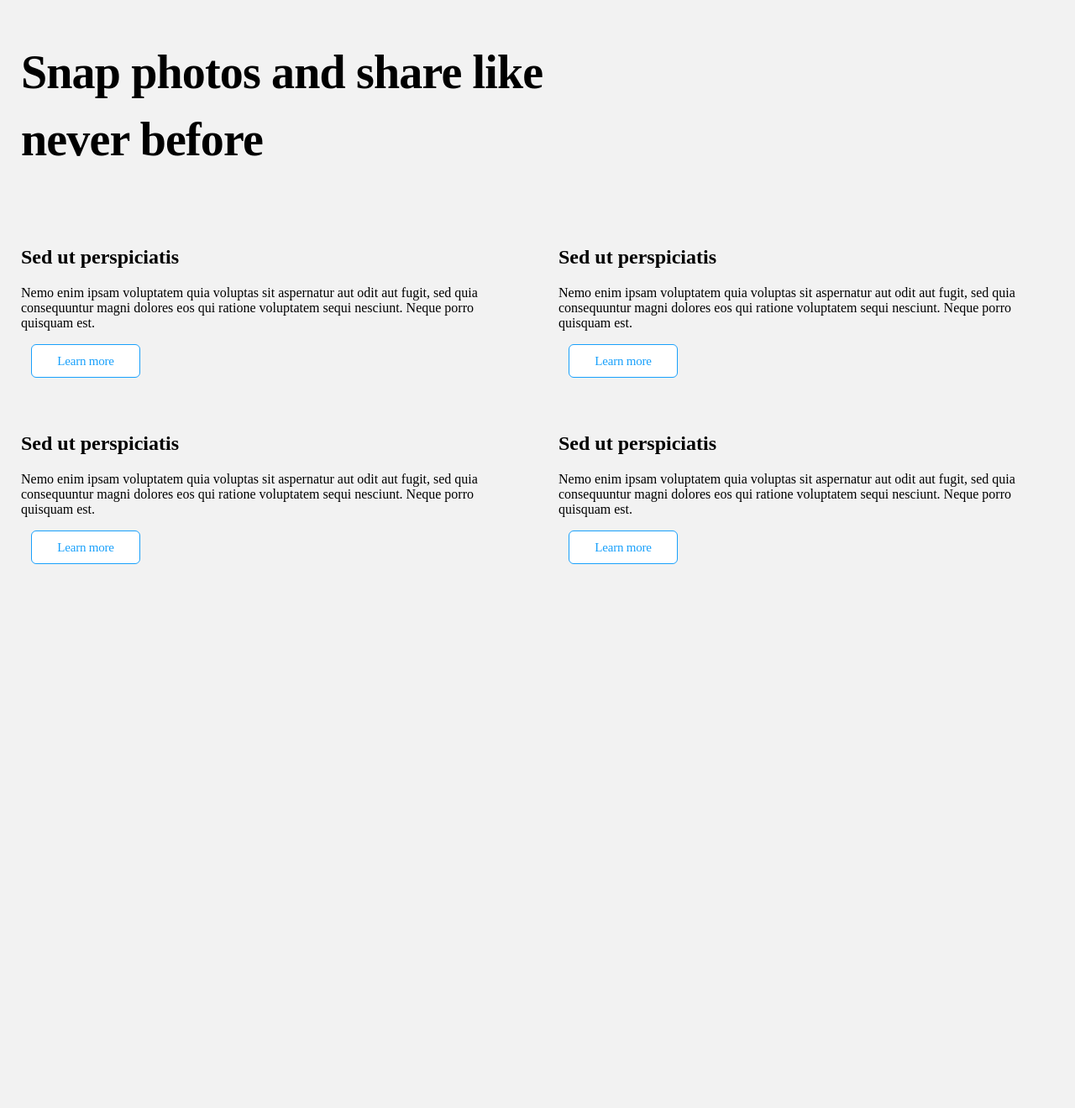
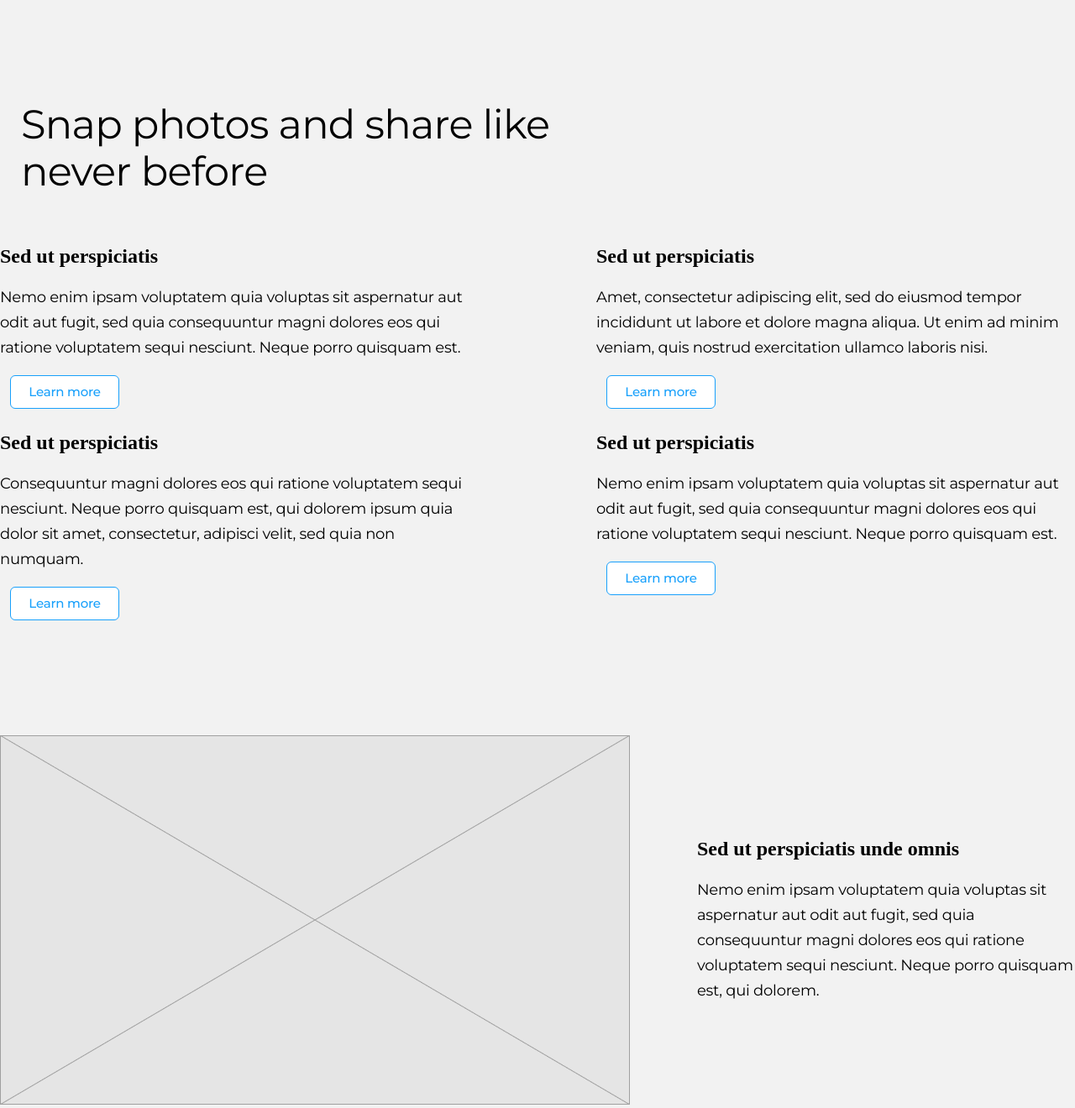
Before and after one commit to sinaJsizurB/1802, a plain HTML site: page index.html in a window 1280 px wide. Shown: the part 860-2180 px from the top of the page at 84% size. Before the commit the page ends 1557 px from the top, so only its background shows below. Drawn offline with nearby package versions, Linux system fonts and the light colour scheme; files that its build step writes are made by us from their sources.

Commit message:
uzdait 21.02

```diff
--- a/index.html
+++ b/index.html
@@ -1,4 +1,9 @@
 <!DOCTYPE html>
+<head>
+    <link rel="preconnect" href="https://fonts.googleapis.com">
+    <link rel="preconnect" href="https://fonts.gstatic.com" crossorigin>
+    <link href="https://fonts.googleapis.com/css2?family=Montserrat:wght@400;500&display=swap" rel="stylesheet">
+</head>
 <link rel="stylesheet" href="style.css">
 
 <div class="top_header">
@@ -34,7 +39,7 @@
     <h1 class="bg_header__title">The largest community of photo enthusiasts!</h1>
     <a href="#" class="btn btn_accent btn_call_to_action">Join Today</a>
 </header>
-<section>
+<section class="section_1">
     <div class="block_title">
     <h1 class="block_title_h1">Snap photos and share like never before</h1>
     </div>
@@ -47,18 +52,16 @@
         </div>
         <div class="block_2">
             <h2>Sed ut perspiciatis</h2>
-            <p>Nemo enim ipsam voluptatem quia voluptas sit aspernatur aut odit aut fugit, sed quia consequuntur magni dolores
-                eos qui
-                ratione voluptatem sequi nesciunt. Neque porro quisquam est.</p>
+            <p>Amet, consectetur adipiscing elit, sed do eiusmod tempor incididunt ut labore et dolore magna aliqua. Ut enim ad minim
+            veniam, quis nostrud exercitation ullamco laboris nisi.</p>
             <a href="#" class="btn btn_light">Learn more</a>
         </div>
     </div>
     <div class="section_container_2">
         <div class="block_1">
             <h2>Sed ut perspiciatis</h2>
-            <p>Nemo enim ipsam voluptatem quia voluptas sit aspernatur aut odit aut fugit, sed quia consequuntur magni
-                dolores eos qui
-                ratione voluptatem sequi nesciunt. Neque porro quisquam est.</p>
+            <p>Consequuntur magni dolores eos qui ratione voluptatem sequi nesciunt. Neque porro quisquam est, qui dolorem ipsum quia
+            dolor sit amet, consectetur, adipisci velit, sed quia non numquam.</p>
             <a href="#" class="btn btn_light">Learn more</a>
         </div>
         <div class="block_2">
@@ -70,5 +73,44 @@
             <a href="#" class="btn btn_light">Learn more</a>
         </div>
     </div>
+</section>
+<section class="section_2">
+    <img src="/Rectangle.png" alt="">
+    <div class="block_2">
+        <h2>Sed ut perspiciatis unde omnis</h2>
+        <p>Nemo enim ipsam voluptatem quia voluptas sit aspernatur aut odit aut fugit, sed quia consequuntur magni
+            dolores eos qui
+            ratione voluptatem sequi nesciunt. Neque porro quisquam est, qui dolorem.</p>
+    </div>
 
 </section>
+<section class="section_3">
+
+    <div class="block_1">
+        <h2>Sed ut perspiciatis unde omnis</h2>
+        <p>Nemo enim ipsam voluptatem quia voluptas sit aspernatur aut odit aut fugit, sed quia consequuntur magni
+            dolores eos qui
+            ratione voluptatem sequi nesciunt. Neque porro quisquam est, qui dolorem.</p>
+    </div>
+    <img src="/Rectangle.png" alt="">
+
+</section>
+<section class="section_4">
+    <div class="section_4_block_conteiner">
+    <h1>You’re in good company</h1>
+    <p>Lorem ipsum dolor sit amet, consectetur adipiscing elit, sed do eiusmod tempor incididunt ut labore</p>
+    <div class="block_list_1">
+        <img src="/Rectangle.png" alt="">
+        <img src="/Rectangle.png" alt="">
+        <img src="/Rectangle.png" alt="">
+        <img src="/Rectangle.png" alt="">
+
+    </div>
+    <div class="block_list_2">
+        <img src="/Rectangle.png" alt="">
+        <img src="/Rectangle.png" alt="">
+        <img src="/Rectangle.png" alt="">
+        <img src="/Rectangle.png" alt="">
+    </div>
+    </div>
+</section>
--- a/style.scss
+++ b/style.scss
@@ -82,7 +82,7 @@ header {
 }
 
 .bg_header {
-  background: url(/Group\ 5.png);
+  background: url(Group5.png);
   background-size: cover;
   background-repeat: no-repeat;
   background-position: center;
```
Also changed, not shown: Group5.png (renamed from Group 5.png), Rectangle.png (added), style.css (added), 1 other file.
